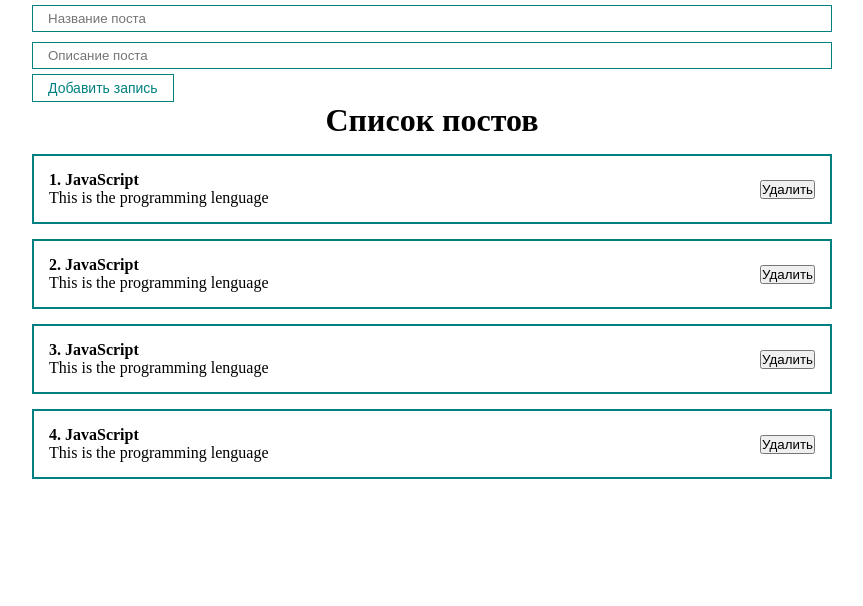
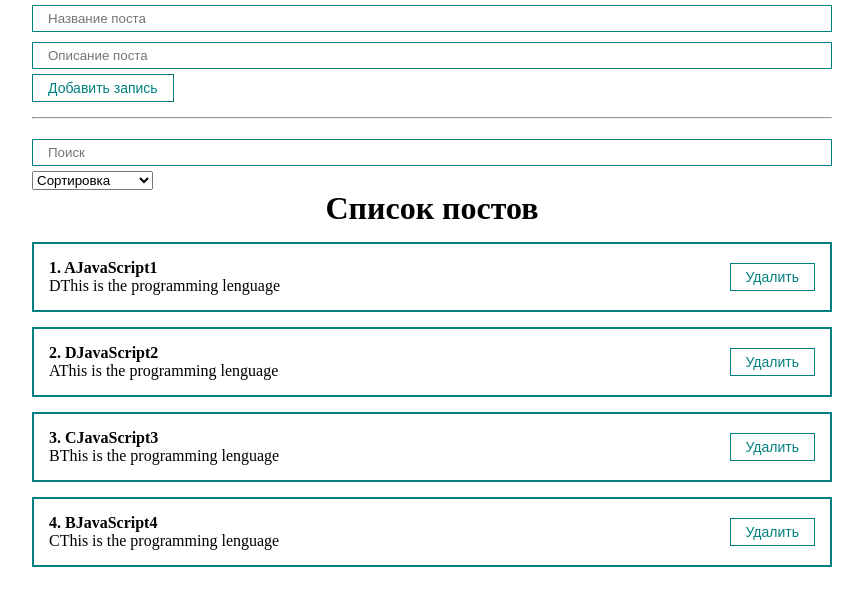
Before and after one commit to PozyStark/posts-app, a React (Create React App) app: page / in a window 1280 px wide. Shown: the top 606 px of the page, without its empty margins (208-1071 px from the left). Built offline with nearby package versions, Linux system fonts and the light colour scheme.

Commit message:
Добавлена сортировка

```diff
--- a/package.json
+++ b/package.json
@@ -1,5 +1,5 @@
 {
-  "name": "avecode",
+  "name": "posts-app",
   "version": "0.1.0",
   "private": true,
   "dependencies": {
--- a/src/App.js
+++ b/src/App.js
@@ -8,6 +8,8 @@ import './styles/app.css';
 import PostList from './components/PostList';
 import MyButton from './components/UI/button/MyButton';
 import MyInput from './components/UI/input/MyInput';
+import PostForm from './components/PostForm';
+import MySelect from './components/UI/select/MySelect';
 
 // import ClassCounter from './components/ClassCounter';
 // import Counter from './components/Counter';
@@ -15,28 +17,54 @@ import MyInput from './components/UI/input/MyInput';
 function App() {
 
     const [posts, setPosts] = useState([
-      {id: 1, title: "JavaScript", body: "This is the programming lenguage"},
-      {id: 2, title: "JavaScript", body: "This is the programming lenguage"},
-      {id: 3, title: "JavaScript", body: "This is the programming lenguage"},
-      {id: 4, title: "JavaScript", body: "This is the programming lenguage"}
+            {id: 1, title: "AJavaScript1", body: "DThis is the programming lenguage"},
+            {id: 2, title: "DJavaScript2", body: "AThis is the programming lenguage"},
+            {id: 3, title: "CJavaScript3", body: "BThis is the programming lenguage"},
+            {id: 4, title: "BJavaScript4", body: "CThis is the programming lenguage"}
     ]);
 
-  const [title, setTitle] = useState('');
-  const [body, setBody] = useState('');
+    // const [title, setTitle] = useState('');
+    // const [body, setBody] = useState('');
+    const [post, setPost] = useState({title: '', body: ''});
+    const [selectedSort, setSelectedSort] = useState('');
+    const [searchQuery, setSearchQuery] = useState('');
+
+    const sortedPosts = getSortedPosts();
 
   // const bodyInputRef = useRef();
 
-  const addNewPost = (e) => {
-    e.preventDefault()
-    const newPost = {
-      id: Date.now(),
-      title,
-      body
+    // const addNewPost = (e) => {
+    //     e.preventDefault()
+    //     // const newPost = {
+    //     //   id: Date.now(),
+    //     //   title,
+    //     //   body
+    //     // }
+    //     // setPosts([...posts, newPost]);
+    //     setPosts([...posts, {...post, id: Date.now()}]);
+    //     setPost({title: '', body: ''})
+    //     // setTitle('');
+    //     // setBody('');
+    //     // console.log(bodyInputRef.current.value);
+    // };
+
+    function getSortedPosts() {
+        if (selectedSort) {
+            return [...posts].sort((a, b) => a[selectedSort].localeCompare(b[selectedSort]));
         }
+        return posts
+    }
+
+    const createPost = (newPost) => {
         setPosts([...posts, newPost]);
-    setTitle('');
-    setBody('');
-    // console.log(bodyInputRef.current.value);
+    };
+
+    const removePost = (post) => {
+        setPosts(posts.filter(p => p.id !== post.id))
+    };
+
+    const sortPosts = (sort) => {
+        setSelectedSort(sort);
     };
 
     return (
@@ -44,34 +72,32 @@ function App() {
             {/* <Counter/> */}
             {/* <ClassCounter/> */}
             {/* <Postitem post={{id: 1, title: "JavaScript", body: "This is the programming lenguage"}}/> */}
-      <form>
-
-        {/* Управлаемый компонент */}
+            <PostForm create={createPost}/>
+            <hr style={{margin: '15px 0'}}></hr>
+            <div>
                 <MyInput
-          value={title}
-          onChange={e => setTitle(e.target.value)}
-          type='text'
-          placeholder='Название поста'
+                    value={searchQuery}
+                    onChange={e => setSearchQuery(e.target.value)}
+                    placeholder='Поиск'
                 />
-
-        <MyInput
-          value={body}
-          onChange={e => setBody(e.target.value)}
-          type='text'
-          placeholder='Описание поста'
-        />
-
-        {/* Неуправляемый компонент
-        <MyInput
-          ref={bodyInputRef}
-          type='text'
-          placeholder='Описание поста'
-        /> */}
-
-        <MyButton onClick={addNewPost}>Добавить запись</MyButton>
-      </form>
-
-      <PostList posts={posts} title={'Список постов'}/>
+                <MySelect
+                    value={selectedSort}
+                    onChange={sortPosts}
+                    defaultValue="Сортировка"
+                    options={[
+                        {value: 'title', name: 'По имени'},
+                        {value: 'body', name: 'По содержанию'}
+                    ]}
+                >
+                </MySelect>
+            </div>
+            {posts.length
+                ? <PostList remove={removePost} posts={sortedPosts} title={'Список постов'}/>
+                :
+                <h1 style={{textAlign: 'center'}}>
+                    Посты не найдены
+                </h1>
+            }
         </div>
     );
 }
--- /dev/null
+++ b/src/components/PostForm.jsx
@@ -0,0 +1,48 @@
+import React from "react";
+import { useState } from "react";
+import MyButton from './UI/button/MyButton';
+import MyInput from './UI/input/MyInput';
+
+const PostForm = ({create}) => {
+
+    const [post, setPost] = useState({title: '', body: ''});
+
+    const addNewPost = (e) => {
+        e.preventDefault()
+        const newPost = {
+            ...post,
+            id: Date.now(),
+        }
+        create(newPost);
+        setPost({title: '', body: ''})
+    };
+
+    return (
+        <form>
+            {/* Управлаемый компонент */}
+            <MyInput
+                value={post.title}
+                // onChange={e => setTitle(e.target.value)}
+                onChange={e => setPost({...post, title: e.target.value})}
+                type='text'
+                placeholder='Название поста'
+            />
+            <MyInput
+                value={post.body}
+                // onChange={e => setBody(e.target.value)}
+                onChange={e => setPost({...post, body: e.target.value})}
+                type='text'
+                placeholder='Описание поста'
+            />
+            {/* Неуправляемый компонент
+            <MyInput
+                ref={bodyInputRef}
+                type='text'
+                placeholder='Описание поста'
+            /> */}
+            <MyButton onClick={addNewPost}>Добавить запись</MyButton>
+        </form>
+    );
+}
+
+export default PostForm;
--- a/src/components/PostList.jsx
+++ b/src/components/PostList.jsx
@@ -1,12 +1,12 @@
 import React from "react";
 import Postitem from "./Postitem";
 
-const PostList = ({posts, title}) => {
+const PostList = ({posts, title, remove}) => {
     return (
         <div>
             <h1 style={{textAlign: 'center'}}>{title}</h1>
             {posts.map((post, index) =>
-                <Postitem number={index + 1} post={post} key={post.id}/>
+                <Postitem remove={remove} number={index + 1} post={post} key={post.id}/>
             )}
         </div>
     );
--- a/src/components/Postitem.jsx
+++ b/src/components/Postitem.jsx
@@ -1,4 +1,5 @@
 import React from "react";
+import MyButton from "./UI/button/MyButton";
 
 const Postitem = (props) => {
     return(
@@ -10,7 +11,7 @@ const Postitem = (props) => {
             </div>
             </div>
             <div className='post_button'>
-                <button>Удалить</button>
+                <MyButton onClick={() => props.remove(props.post)}>Удалить</MyButton>
             </div>
         </div>
     );
--- /dev/null
+++ b/src/components/UI/select/MySelect.jsx
@@ -0,0 +1,19 @@
+import React from "react";
+
+const MySelect = ({options, defaultValue, value, onChange}) => {
+    return (
+        <select
+            value={value}
+            onChange={event => onChange(event.target.value)}
+        >
+            <option disabled value="">{defaultValue}</option>
+            {options.map(option =>
+                <option key={option.value} value={option.value}>
+                    {option.name}
+                </option>
+            )}
+        </select>
+    );
+};
+
+export default MySelect;
```
Also changed, not shown: 1 other file (tests, documents, lock files or other folders). Lines whose indentation alone changed are shown as unchanged.
